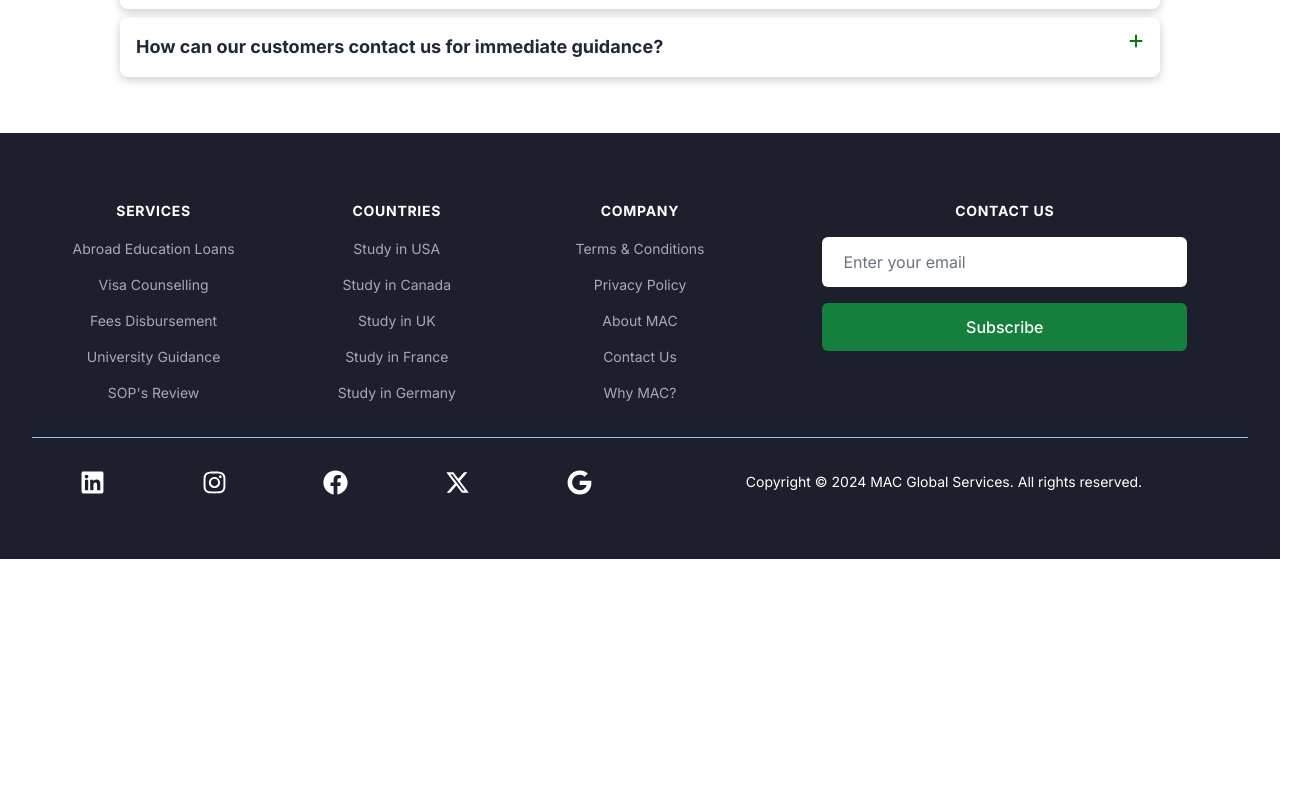
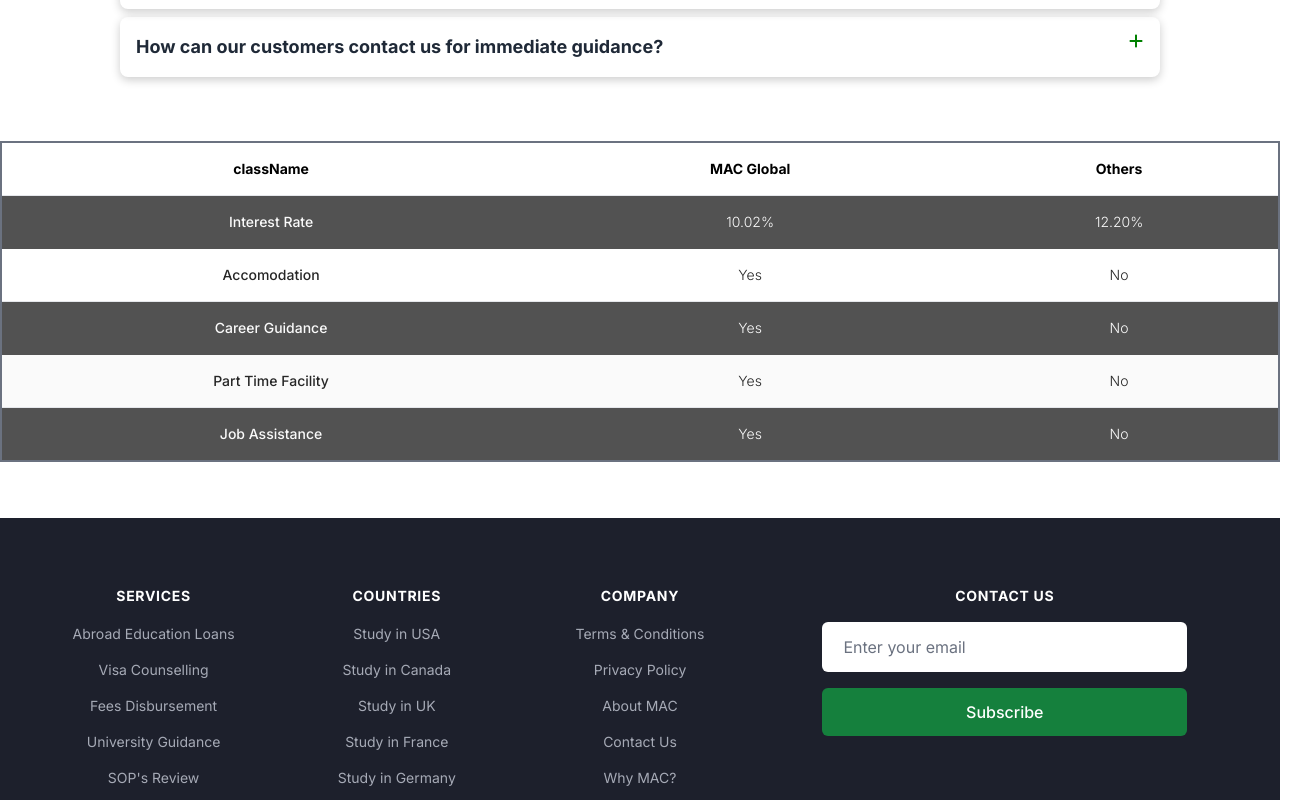
Before and after one commit to kalavaguntapurnesh/MAC_GLOBAL, a Next.js app: page / in a window 1280 px wide. Shown: the part 3420-4220 px from the top of the page, 1312 px wide, since content can reach past the window. Before the commit the page ends 3979 px from the top, so only its background shows below. Built offline with nearby package versions, Linux system fonts and the light colour scheme.

Commit message:
Thirty Update

```diff
--- a/src/app/components/Testimonial.jsx
+++ b/src/app/components/Testimonial.jsx
@@ -1,7 +1,69 @@
 import React from "react";
 
 const Testimonial = () => {
-  return <div></div>;
+  return (
+    <div className="flex flex-col max-w-[1400px] mx-auto mb-12">
+      <div className="overflow-x-auto sm:-mx-6 lg:-mx-8">
+        <div className="inline-block min-w-full py-2 sm:px-6 lg:px-8">
+          <div className="overflow-hidden">
+            <table className="min-w-full text-center text-sm font-light border-2 border-gray-500 ">
+              <thead className="border-b font-medium dark:border-neutral-500 ">
+                <tr>
+                  <th scope="col" className="px-6 py-4 ">
+                    className
+                  </th>
+                  <th scope="col" className="px-6 py-4">
+                    MAC Global
+                  </th>
+                  <th scope="col" className="px-6 py-4">
+                    Others
+                  </th>
+                </tr>
+              </thead>
+              <tbody>
+                <tr className="border-b border-neutral-600 bg-neutral-600 text-neutral-50 dark:border-neutral-600 dark:bg-neutral-700">
+                  <td className="whitespace-nowrap px-6 py-4 font-medium">
+                    Interest Rate
+                  </td>
+                  <td className="whitespace-nowrap px-6 py-4">10.02%</td>
+                  <td className="whitespace-nowrap px-6 py-4">12.20%</td>
+                </tr>
+
+                <tr className="border-b border-secondary-200 bg-secondary-100 text-neutral-800">
+                  <td className="whitespace-nowrap px-6 py-4 font-medium">
+                    Accomodation
+                  </td>
+                  <td className="whitespace-nowrap px-6 py-4">Yes</td>
+                  <td className="whitespace-nowrap px-6 py-4">No</td>
+                </tr>
+                <tr className="border-b border-neutral-600 bg-neutral-600 text-neutral-50 dark:border-neutral-600 dark:bg-neutral-700">
+                  <td className="whitespace-nowrap px-6 py-4 font-medium">
+                    Career Guidance
+                  </td>
+                  <td className="whitespace-nowrap px-6 py-4">Yes</td>
+                  <td className="whitespace-nowrap px-6 py-4">No</td>
+                </tr>
+                <tr className="border-b  bg-neutral-50 text-neutral-800 dark:bg-neutral-50 ">
+                  <td className="whitespace-nowrap px-6 py-4 font-medium">
+                    Part Time Facility
+                  </td>
+                  <td className="whitespace-nowrap px-6 py-4">Yes</td>
+                  <td className="whitespace-nowrap px-6 py-4">No</td>
+                </tr>
+                <tr className="border-b border-neutral-600 bg-neutral-600 text-neutral-50 dark:border-neutral-600 dark:bg-neutral-700">
+                  <td className="whitespace-nowrap px-6 py-4 font-medium">
+                    Job Assistance
+                  </td>
+                  <td className="whitespace-nowrap px-6 py-4">Yes</td>
+                  <td className="whitespace-nowrap px-6 py-4">No</td>
+                </tr>
+              </tbody>
+            </table>
+          </div>
+        </div>
+      </div>
+    </div>
+  );
 };
 
 export default Testimonial;
--- a/src/app/page.tsx
+++ b/src/app/page.tsx
@@ -9,6 +9,7 @@
 import Universities from "@/app/components/Universities";
 import FAQ from "@/app/components/FAQ";
 import Footer from "@/app/components/Footer";
+import Testimonial from "@/app/components/Testimonial";
 
 export default function Home() {
   return (
@@ -23,6 +24,7 @@
       <Countries />
       <Universities />
       <FAQ />
+      <Testimonial />
       <Footer />
     </main>
   );
```
